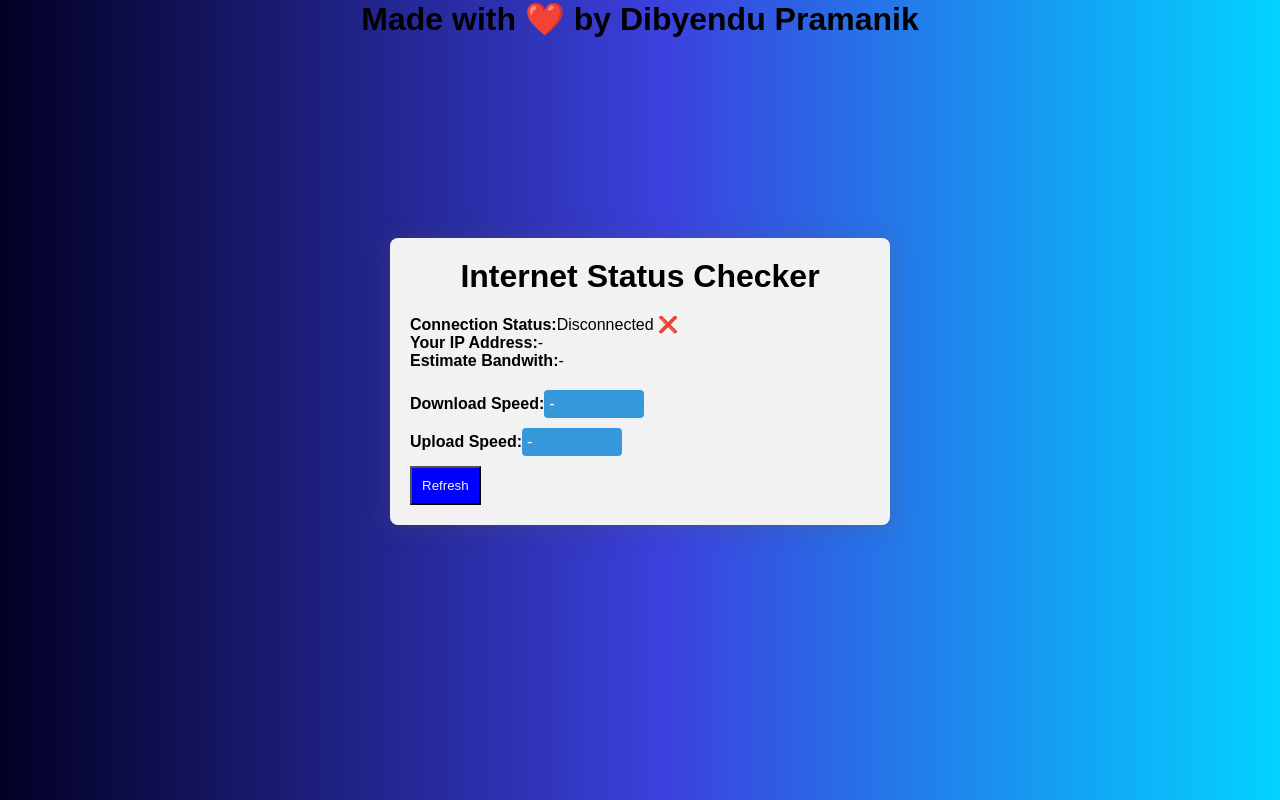
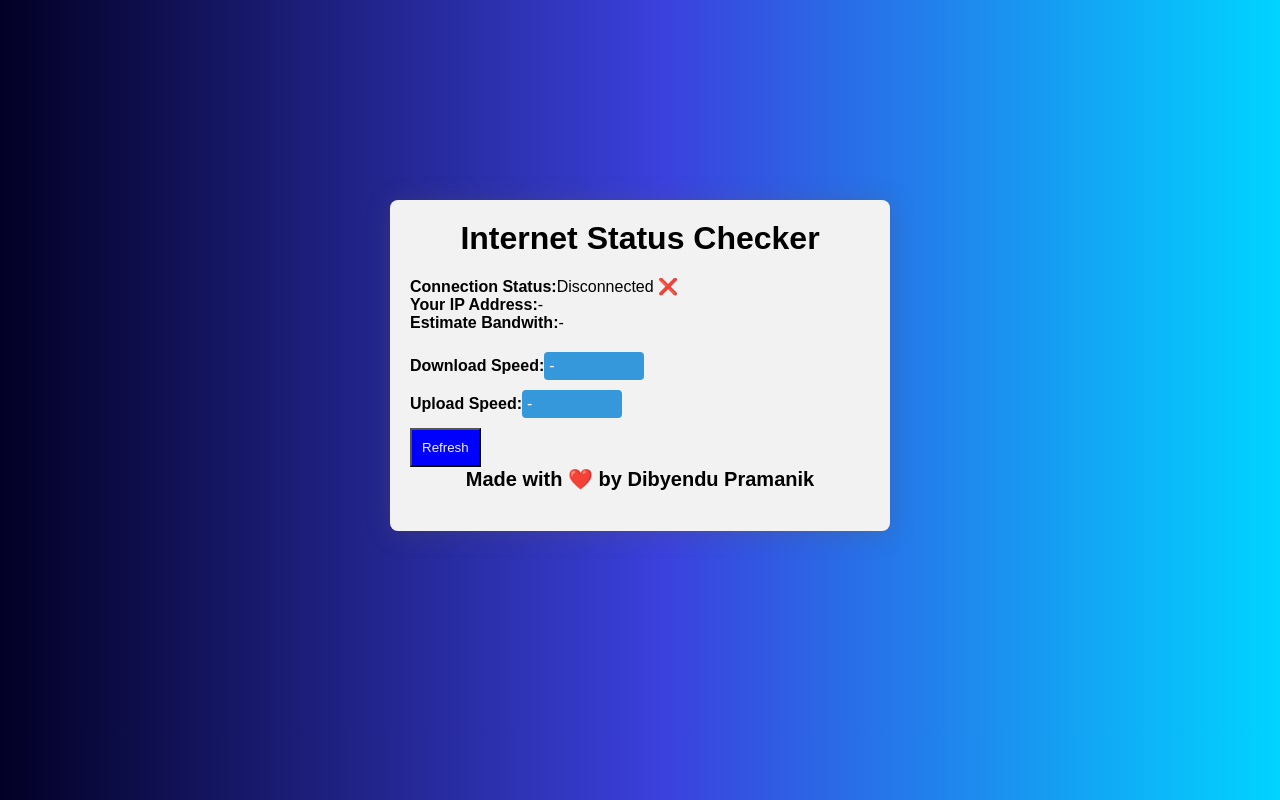
Before and after one commit to dibyenduweb/internet-checker, a plain HTML site: page index.html in a window 1280 px wide. Drawn offline with Linux system fonts and the light colour scheme; no server answers.

Commit message:
fix error

```diff
--- a/index.html
+++ b/index.html
@@ -7,7 +7,7 @@
     <link rel="stylesheet" href="style.css">
 </head>
 <body>
-    <h1>Made with ❤️ by Dibyendu Pramanik</h1>
+
     <div class="container">
         <h1>Internet Status Checker</h1>
         <div class="status">
@@ -21,6 +21,7 @@
             <p><strong>Upload Speed:</strong><span id="uploadSpeed">-</span></p>
         </div>
         <button class="btn" onclick="refreshInternetConnection()">Refresh</button>
+        <h1 class="name">Made with ❤️ by Dibyendu Pramanik</h1>
     </div>
     <script src="script.js"></script>
 
--- a/style.css
+++ b/style.css
@@ -45,3 +45,6 @@ h1{
     color: #f2f2f2;
     padding: 10px;
 }
+.name{
+    font-size: 20px;
+}
```
